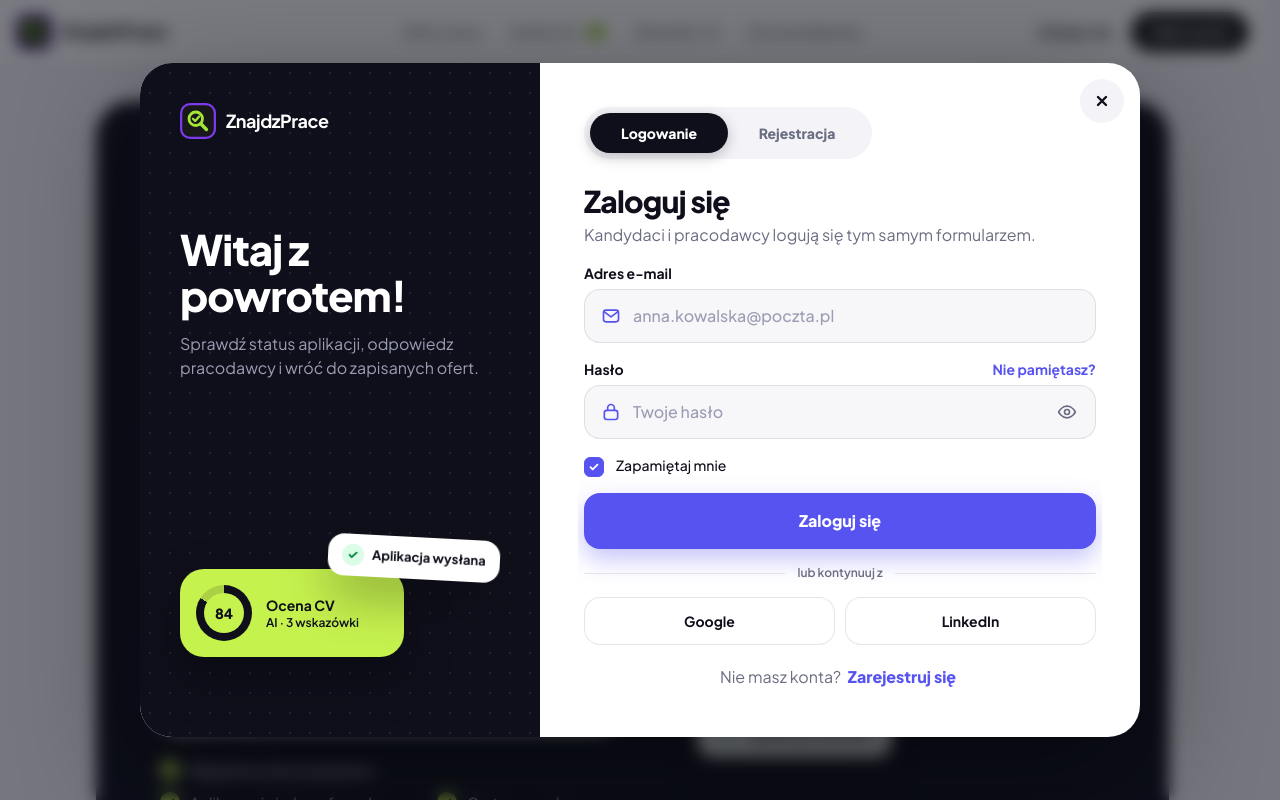
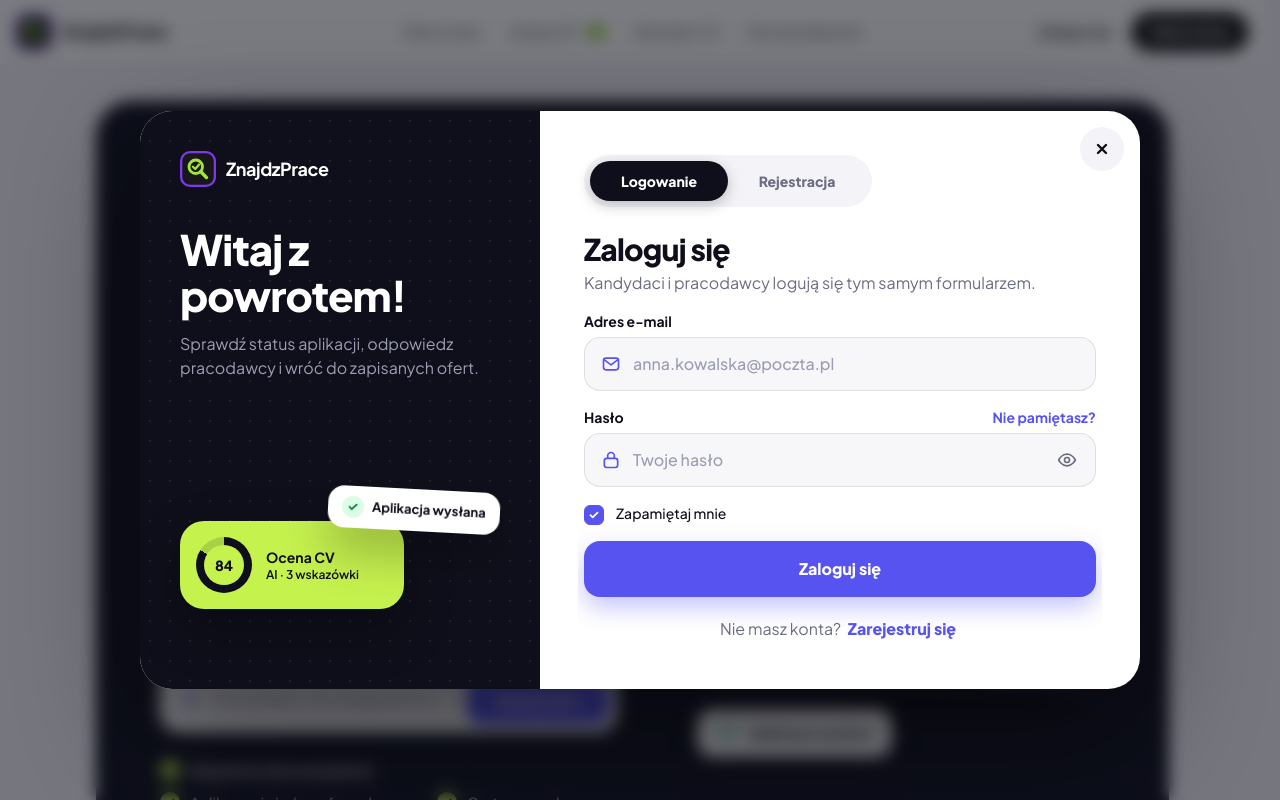
Before and after one commit to Bodia06/ZnajdzPrace, a Next.js app in the folder client/: page /login in a window 1280 px wide. Shown: the top 800 px of the page. Built offline with nearby package versions, Linux system fonts and the light colour scheme; no server answers.

Commit message:
Fix login modal page

```diff
--- a/client/src/components/features/auth/AuthModal/LoginForm.jsx
+++ b/client/src/components/features/auth/AuthModal/LoginForm.jsx
@@ -1,7 +1,6 @@
 import AuthField from './fields/AuthField'
 import FormAlert from './fields/FormAlert'
 import PasswordField from './fields/PasswordField'
-import SocialButtons from './fields/SocialButtons'
 import CheckField from './fields/CheckField'
 import Link from 'next/link'
 import MailIcon from '@/components/ui/icons/MailIcon'
@@ -69,8 +68,6 @@ export default function LoginForm({ texts, onSwitch }) {
 				{submitting ? texts.submitting : texts.submit}
 			</button>
 
-			<SocialButtons divider={texts.divider} providers={texts.social} />
-
 			<p className='text-center text-sm text-muted sm:text-base'>
 				{texts.switch.text}{' '}
 				<button
--- a/client/src/components/features/auth/AuthModal/fields/SocialButtons.jsx
+++ /dev/null
@@ -1,22 +0,0 @@
-export default function SocialButtons({ divider, providers }) {
-	return (
-		<>
-			<div className='flex items-center gap-3 text-xs font-semibold text-muted'>
-				<span aria-hidden='true' className='h-px flex-1 bg-ink/10' />
-				{divider}
-				<span aria-hidden='true' className='h-px flex-1 bg-ink/10' />
-			</div>
-			<div className='grid grid-cols-2 gap-2.5'>
-				{providers.map((provider) => (
-					<button
-						key={provider}
-						type='button'
-						className='min-h-12 cursor-pointer rounded-2xl border-[1.5px] border-ink/10 bg-white text-sm font-bold text-ink transition hover:bg-page active:scale-[0.98]'
-					>
-						{provider}
-					</button>
-				))}
-			</div>
-		</>
-	)
-}
--- a/client/src/constants/auth/content.js
+++ b/client/src/constants/auth/content.js
@@ -45,8 +45,6 @@ export const AUTH_DATA = {
 		remember: { name: 'remember', label: 'Zapamiętaj mnie' },
 		submit: 'Zaloguj się',
 		submitting: 'Logowanie',
-		divider: 'lub kontynuuj z',
-		social: ['Google', 'LinkedIn'],
 		switch: { text: 'Nie masz konta?', action: 'Zarejestruj się' },
 		errors: {
 			invalid: 'Nieprawidłowy e-mail lub hasło. Spróbuj ponownie.',
```
